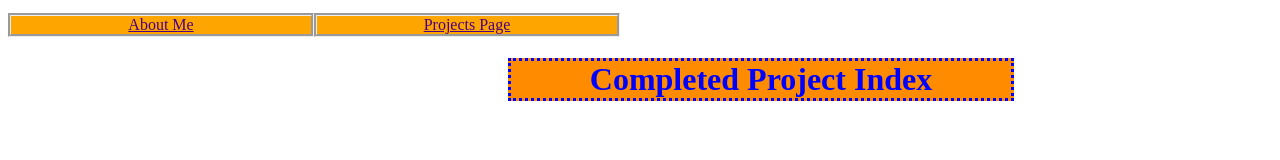
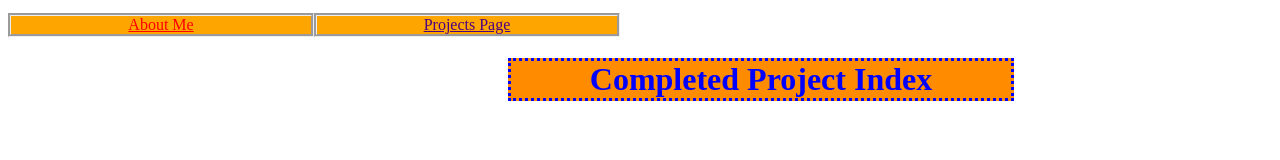
Before and after one commit to felixvagus/Portfolio, a plain HTML site: page index.html in a window 1280 px wide. In both pictures the pointer is over the link "About Me". Shown: the top 160 px of the page. Drawn offline with Linux system fonts and the light colour scheme.

```diff
--- a/index.html
+++ b/index.html
@@ -6,8 +6,10 @@
     <link rel="stylesheet" type="text/css" href="styles-2.0/styles.css">
     <style>
       h2::first-letter { font-size: 150%; }
+      p a:visited { color: green; }
       footer:hover { color: green; }
-      p a:visited { color: green; }
+      a:hover { color: red; }
+      a:hover { border: 3px solid: red; }
     </style>
 </head>
   <body>
```
